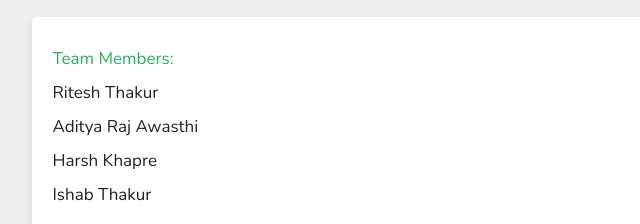
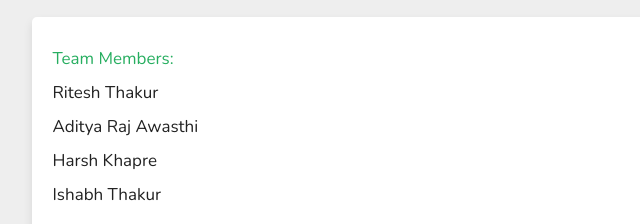
Before and after one commit to RITESHKUMARTHAKUR/Cat-rat-co, a plain HTML site: page index.html in a window 1280 px wide. Shown: the part 3635-3859 px from the top of the page, 169-809 px from the left. Drawn offline with nearby package versions, Linux system fonts and the light colour scheme.

Commit message:
initial commit

```diff
--- a/index.html
+++ b/index.html
@@ -206,7 +206,7 @@
                     <div class="box-container">
                         <div class="box">
                             <p><span>Team Members:</span><br>Ritesh Thakur <br>Aditya Raj Awasthi<br>Harsh
-                                Khapre<br>Ishab Thakur </p>
+                                Khapre<br>Ishabh Thakur </p>
                             <p><span>College:</span> Bhilai Institute of Technology, Durg</p>
                             <p><span>Semester:</span> 3rd</p>
                             <p><span>Source Code of this project: <a
```
